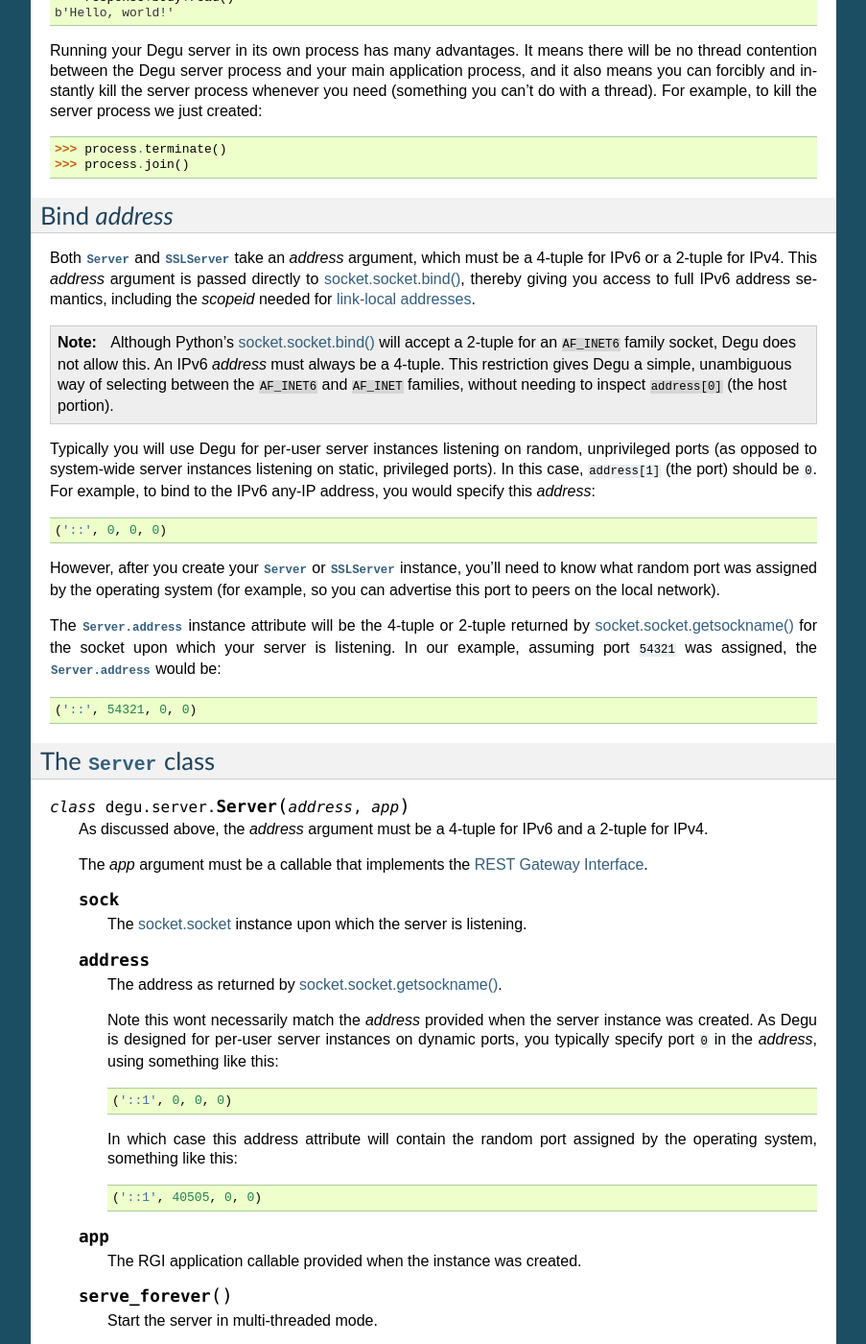
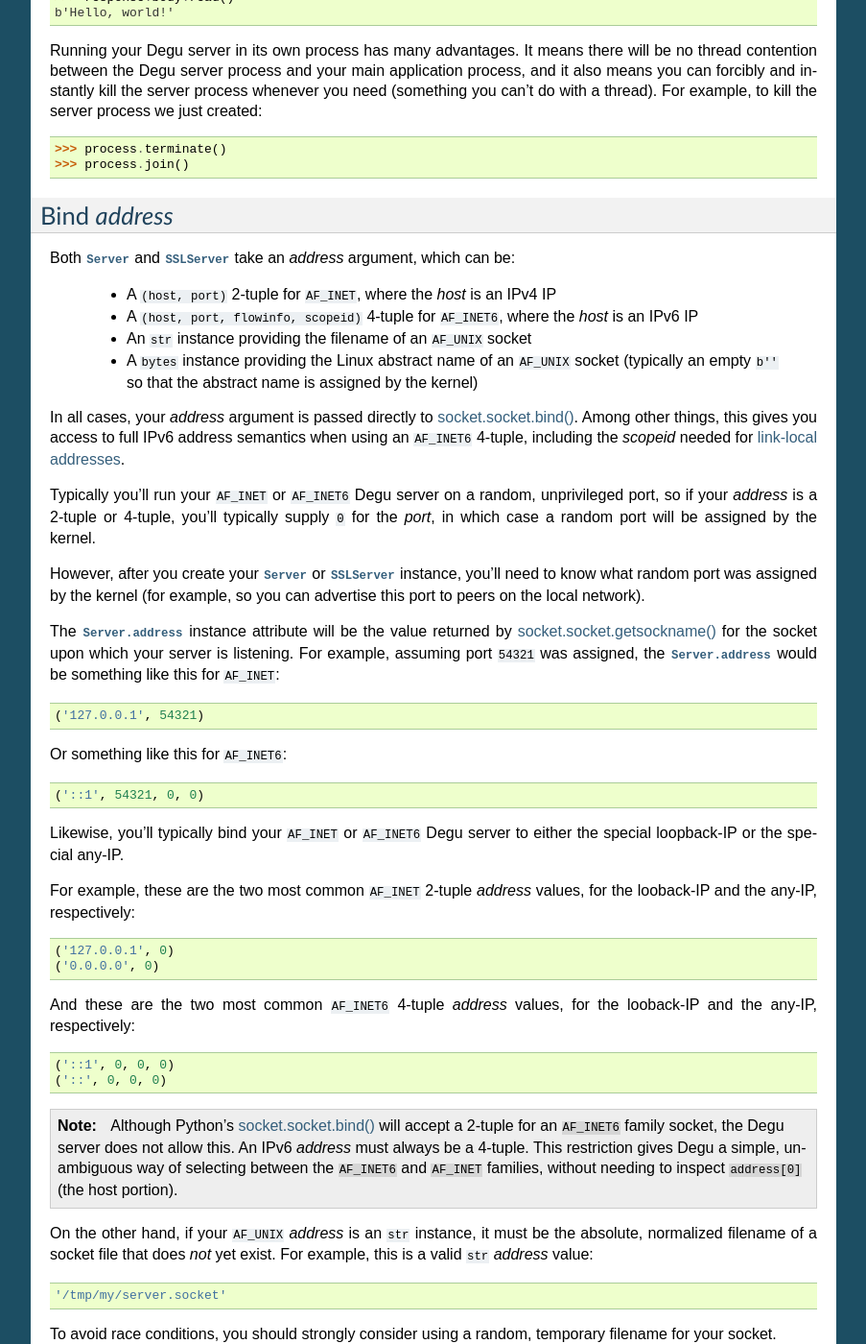
Before and after one commit to json420/degu, a Sphinx documentation site: the page built from doc/degu.server.rst, in a window 1280 px wide and 1400 px high, scrolled down 679 px. Shown: the whole window at 96% size, without its empty margins (198-1101 px from the left). Built offline with Sphinx 7.4.7, drawn with Linux system fonts in a browser that asks for light colours; some of the changed text lies outside the part shown.

Commit message:
degu.server.rst: update 'Bind address' section to cover AF_UNIX address

```diff
--- a/doc/degu.server.rst
+++ b/doc/degu.server.rst
@@ -55,37 +55,89 @@ Bind *address*
 --------------
 
 Both :class:`Server` and :class:`SSLServer` take an *address* argument, which
-must be a 4-tuple for IPv6 or a 2-tuple for IPv4.  This *address* argument is
-passed directly to `socket.socket.bind()`_, thereby giving you access to full
-IPv6 address semantics, including the *scopeid* needed for
-`link-local addresses`_.
+can be:
+
+    * A ``(host, port)`` 2-tuple for ``AF_INET``, where the *host* is an IPv4 IP
+
+    * A ``(host, port, flowinfo, scopeid)`` 4-tuple for ``AF_INET6``, where the
+      *host* is an IPv6 IP
+
+    * An ``str`` instance providing the filename of an ``AF_UNIX`` socket
+
+    * A ``bytes`` instance providing the Linux abstract name of an ``AF_UNIX``
+      socket (typically an empty ``b''`` so that the abstract name is assigned
+      by the kernel)
+
+In all cases, your *address* argument is passed directly to
+`socket.socket.bind()`_.  Among other things, this gives you access to full
+IPv6 address semantics when using an ``AF_INET6`` 4-tuple, including the
+*scopeid* needed for `link-local addresses`_.
+
+Typically you'll run your ``AF_INET`` or ``AF_INET6`` Degu server on a random,
+unprivileged port, so if your *address* is a 2-tuple or 4-tuple, you'll
+typically supply ``0`` for the *port*, in which case a random port will be
+assigned by the kernel.
+
+However, after you create your :class:`Server` or :class:`SSLServer` instance,
+you'll need to know what random port was assigned by the kernel (for example, so
+you can advertise this port to peers on the local network).
+
+The :attr:`Server.address` instance attribute will be the value returned by
+`socket.socket.getsockname()`_ for the socket upon which your server is
+listening.  For example, assuming port ``54321`` was assigned, the
+:attr:`Server.address` would be something like this for ``AF_INET``::
+
+    ('127.0.0.1', 54321)
+
+Or something like this for ``AF_INET6``::
+
+    ('::1', 54321, 0, 0)
+
+Likewise, you'll typically bind your ``AF_INET`` or ``AF_INET6`` Degu server to
+either the special loopback-IP or the special any-IP.
+
+For example, these are the two most common ``AF_INET`` 2-tuple *address*
+values, for the looback-IP and the any-IP, respectively::
+
+    ('127.0.0.1', 0)
+    ('0.0.0.0', 0)
+
+And these are the two most common ``AF_INET6`` 4-tuple *address* values, for the
+looback-IP and the any-IP, respectively::
+
+    ('::1', 0, 0, 0)
+    ('::', 0, 0, 0)
 
 .. note::
 
     Although Python's `socket.socket.bind()`_ will accept a 2-tuple for an
-    ``AF_INET6`` family socket, Degu does not allow this.  An IPv6 *address*
-    must always be a 4-tuple.  This restriction gives Degu a simple, unambiguous
-    way of selecting between the ``AF_INET6`` and ``AF_INET`` families, without
-    needing to inspect ``address[0]`` (the host portion).
+    ``AF_INET6`` family socket, the Degu server does not allow this.  An IPv6
+    *address* must always be a 4-tuple.  This restriction gives Degu a simple,
+    unambiguous way of selecting between the ``AF_INET6`` and ``AF_INET``
+    families, without needing to inspect ``address[0]`` (the host portion).
 
-Typically you will use Degu for per-user server instances listening on random,
-unprivileged ports (as opposed to system-wide server instances listening on
-static, privileged ports).  In this case, ``address[1]`` (the port) should be
-``0``.  For example, to bind to the IPv6 any-IP address, you would specify this
-*address*::
+On the other hand, if your ``AF_UNIX`` *address* is an ``str`` instance, it must
+be the absolute, normalized filename of a socket file that does *not* yet exist.
+For example, this is a valid ``str`` *address* value::
 
-    ('::', 0, 0, 0)
+    '/tmp/my/server.socket'
 
-However, after you create your :class:`Server` or :class:`SSLServer` instance,
-you'll need to know what random port was assigned by the operating system (for
-example, so you can advertise this port to peers on the local network).
+To avoid race conditions, you should strongly consider using a random, temporary
+filename for your socket.
 
-The :attr:`Server.address` instance attribute will be the 4-tuple or 2-tuple
-returned by `socket.socket.getsockname()`_ for the socket upon which your
-server is listening.  In our example, assuming port ``54321`` was assigned,
-the :attr:`Server.address` would be::
+Finally, if your ``AF_UNIX`` *address* is a ``bytes`` instance, you should
+typically provide an empty ``b''``, in which cases the Linux abstract socket
+name will be assigned by the kernel.  For example, if you provide this *address*
+value::
 
-    ('::', 54321, 0, 0)
+    b''
+
+The :attr:`Server.address` instance attribute would then contain the ``AF_UNIX``
+Linux abstract socket name assigned by the kernel, something like::
+
+    b'\x0000022'
+
+
 
 
 The :class:`Server` class
```
